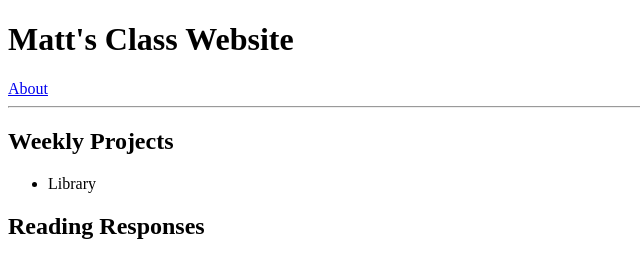
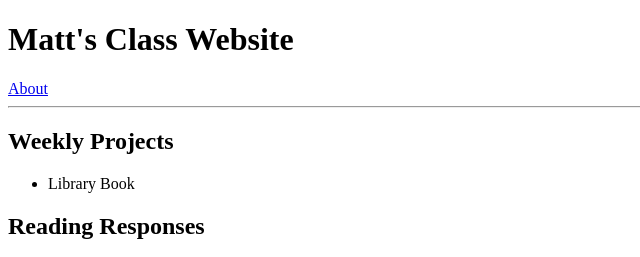
Before and after one commit to mattwolff/summer2018-yale-interactive, a plain HTML site: page index.html in a window 1280 px wide. Shown: the top 257 px of the page, 0-640 px from the left. Drawn offline with Linux system fonts and the light colour scheme.

Commit message:
added link to library book

```diff
--- a/index.html
+++ b/index.html
@@ -10,7 +10,7 @@
     <hr />
     <h2>Weekly Projects</h2>
     <ul>
-      <li>Library</li>
+      <li><a href="weekly-projects/library-book/library-book.html"></a>Library Book</a></li>
     </ul>
 
     <h2>Reading Responses</h2>
```
